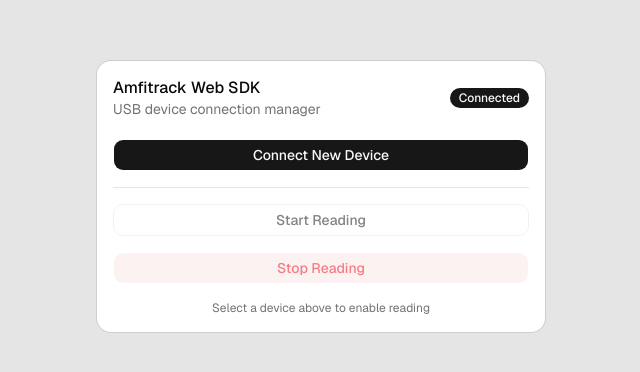
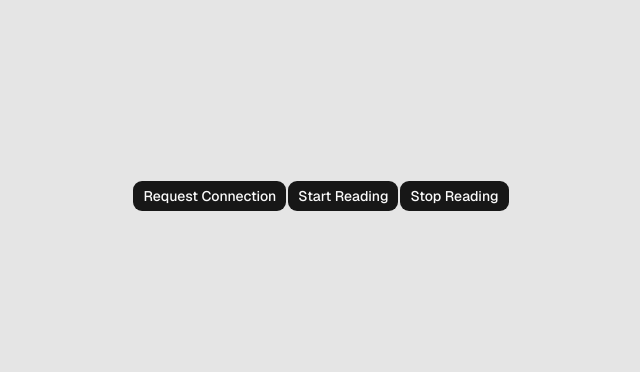
Before and after one commit to silasjul/amfitrack-web-demo, a Next.js app in the folder rf3-app/: page /webSdk in a window 1280 px wide. Shown: the part 204-576 px from the top of the page, without its empty margins (319-959 px from the left). Built offline with nearby package versions, Linux system fonts and the light colour scheme.

Commit message:
use amfitrack

```diff
--- a/rf3-app/app/webSdk/page.tsx
+++ b/rf3-app/app/webSdk/page.tsx
@@ -1,131 +1,19 @@
 "use client";
 
-import { useRef, useState, useEffect } from "react";
-import AmfitrackWeb from "@/amfitrackWebSDK/AmfitrackWeb";
+import { useAmfitrack } from "@/hooks/useAmfitrack";
 import { Button } from "@/components/ui/button";
-import { Badge } from "@/components/ui/badge";
-import {
-  Card,
-  CardContent,
-  CardDescription,
-  CardHeader,
-  CardTitle,
-} from "@/components/ui/card";
-import { Separator } from "@/components/ui/separator";
 
 export default function WebSdkPage() {
-  const amfitrackWebRef = useRef(new AmfitrackWeb());
-  const [status, setStatus] = useState("Disconnected");
-  const [devices, setDevices] = useState<HIDDevice[]>([]);
-  const [selectedDevice, setSelectedDevice] = useState<HIDDevice | null>(null);
-  const [isReading, setIsReading] = useState(false);
-
-  const requestConnection = async () => {
-    const device = await amfitrackWebRef.current.requestConnection();
-    if (device) {
-      setSelectedDevice(device);
-    }
-    setStatus("Connected");
-  };
-
-  const autoConnectAuthorizedDevices = async () => {
-    const devices = await amfitrackWebRef.current.autoConnectAuthorizedDevices();
-    if (devices) {
-      setDevices(devices);
-    }
-    setStatus("Connected");
-  };
-
-  const startReading = async (device: HIDDevice | null) => {
-    if (!device) return;
-    console.log("Starting reading for device:", device);
-    await amfitrackWebRef.current.startReading(device);
-    setIsReading(true);
-  };
-
-  const stopReading = () => {
-    amfitrackWebRef.current.stopReading();
-    setIsReading(false);
-  };
-
-  useEffect(() => {
-    autoConnectAuthorizedDevices();
-  }, []);
-
-  const isConnected = status === "Connected";
+  const { status, hubRef, startReading, stopReading, requestConnectionDevice } =
+    useAmfitrack();
 
   return (
     <div className="min-h-screen flex items-center justify-center p-6">
-      <Card className="w-full max-w-md">
-        <CardHeader>
-          <div className="flex items-center justify-between">
-            <div>
-              <CardTitle>Amfitrack Web SDK</CardTitle>
-              <CardDescription>USB device connection manager</CardDescription>
-            </div>
-            <Badge variant={isConnected ? "default" : "destructive"}>
-              {status}
-            </Badge>
-          </div>
-        </CardHeader>
-
-        <CardContent className="space-y-4">
-          <Button className="w-full" onClick={requestConnection}>
-            Connect New Device
-          </Button>
-
-          {devices.length > 0 && (
-            <>
-              <Separator />
-              <div className="space-y-2">
-                <p className="text-sm text-muted-foreground">Authorized Devices</p>
-                {devices.map((device) => {
-                  const isSelected = selectedDevice?.productId === device.productId;
-                  return (
-                    <Button
-                      key={device.productId}
-                      variant={isSelected ? "secondary" : "outline"}
-                      className="w-full justify-between"
-                      onClick={() => setSelectedDevice(device)}
-                    >
-                      <span>{device.productName ?? `Device ${device.productId}`}</span>
-                      {isSelected && (
-                        <Badge variant="secondary">Selected</Badge>
-                      )}
-                    </Button>
-                  );
-                })}
-              </div>
-            </>
-          )}
-
-          <Separator />
-
-          <Button
-            className="w-full"
-            variant="outline"
-            disabled={!selectedDevice || isReading}
-            onClick={() => startReading(selectedDevice)}
-          >
-            Start Reading
-          </Button>
-
-          <Button
-            className="w-full"
-            variant="destructive"
-            disabled={!isReading}
-            onClick={stopReading}
-          >
-            Stop Reading
-          </Button>
-
-          {!selectedDevice && (
-            <p className="text-center text-xs text-muted-foreground">
-              Select a device above to enable reading
-            </p>
-          )}
-        </CardContent>
-      </Card>
+      <Button onClick={() => requestConnectionDevice()}>Request Connection</Button>
+      <Button onClick={() => startReading(hubRef.current)}>
+        Start Reading
+      </Button>
+      <Button onClick={() => stopReading()}>Stop Reading</Button>
     </div>
   );
 }
--- a/rf3-app/hooks/useAmfitrack.ts
+++ b/rf3-app/hooks/useAmfitrack.ts
@@ -15,11 +15,10 @@ export function useAmfitrack(positionScale: number = POSITION_SCALE) {
   const modelRef = useRef<THREE.Group | null>(null);
 
   // Devices
-  const hubRef = useRef<HIDDevice | null>(null);
-  const sourceRef = useRef<HIDDevice | null>(null);
+  const hubRef = useRef<HIDDevice | null>(null); // uses sensor id
+  const sourceRef = useRef<HIDDevice | null>(null); // uses source id
 
   const [status, setStatus] = useState("Disconnected");
-  const [devices, setDevices] = useState<HIDDevice[]>([]);
 
   // Position
   const latestSensorPositionRef = useRef(new THREE.Vector3());
@@ -29,6 +28,9 @@ export function useAmfitrack(positionScale: number = POSITION_SCALE) {
   const rotationOffsetRef = useRef(
     new THREE.Quaternion().setFromEuler(new THREE.Euler(0, 0, 0, "XYZ")),
   );
+
+  // Reading
+  const [isReading, setIsReading] = useState(false);
 
   /**
    * Methods
@@ -50,12 +52,27 @@ export function useAmfitrack(positionScale: number = POSITION_SCALE) {
   }, []);
 
   const autoConnectAuthorizedDevices = async () => {
-    const devices =
-      await amfitrackWebRef.current.autoConnectAuthorizedDevices();
-    if (devices) {
-      setDevices(devices);
-    }
+    const devices = await amfitrackWebRef.current.autoConnectAuthorizedDevices();
+    devices?.forEach((device) => {
+      if (device.productId === PRODUCT_ID_SENSOR) {
+        hubRef.current = device;
+      } else if (device.productId === PRODUCT_ID_SOURCE) {
+        sourceRef.current = device;
+      }
+    });
     setStatus("Connected");
+  };
+
+  const startReading = async (device: HIDDevice | null) => {
+    if (!device) return;
+    console.log("Starting reading for device:", device);
+    await amfitrackWebRef.current.startReading(device);
+    setIsReading(true);
+  };
+
+  const stopReading = () => {
+    amfitrackWebRef.current.stopReading();
+    setIsReading(false);
   };
 
   useEffect(() => {
@@ -94,6 +111,13 @@ export function useAmfitrack(positionScale: number = POSITION_SCALE) {
 
   return {
     modelRef,
+    status,
+    isReading,
+    hubRef,
+    sourceRef,
     resetCenter,
+    startReading,
+    stopReading,
+    requestConnectionDevice,
   };
 }
```
